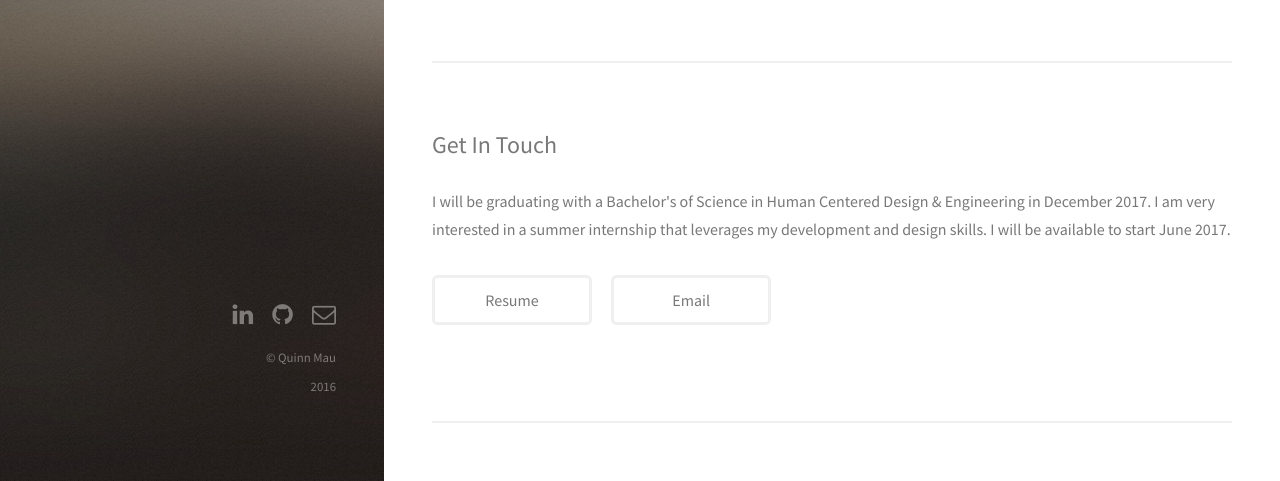
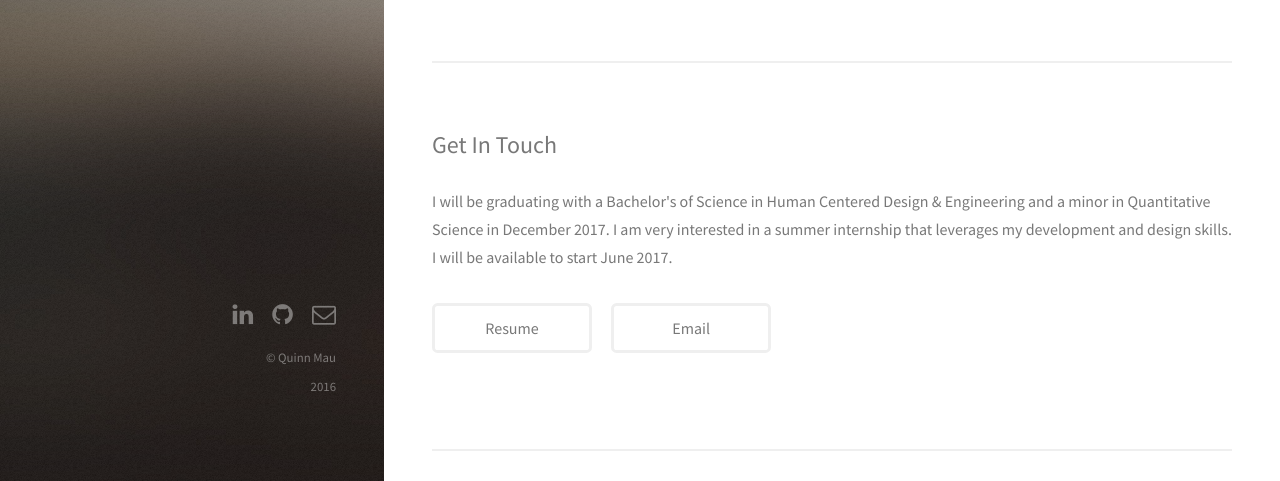
Before and after one commit to quinnmau/Portfolio, a plain HTML site: page index.html in a window 1280 px wide. Shown: the part 319-800 px from the top of the page. Drawn offline with Linux system fonts and the light colour scheme.

Commit message:
minor change

```diff
--- a/index.html
+++ b/index.html
@@ -38,7 +38,7 @@
 
 					<section id="three">
 						<h2>Get In Touch</h2>
-						<p>I will be graduating with a Bachelor's of Science in Human Centered Design &amp; Engineering in December 2017. I am very interested in a summer internship that leverages my development and design skills. I will be available to start June 2017.</p>
+						<p>I will be graduating with a Bachelor's of Science in Human Centered Design &amp; Engineering and a minor in Quantitative Science in December 2017. I am very interested in a summer internship that leverages my development and design skills. I will be available to start June 2017.</p>
 						<div class="row">
 							<div class="8u 12u$(small)">
 								<!-- <form method="post" action="#">
```
Also changed, not shown: 1 other file.
